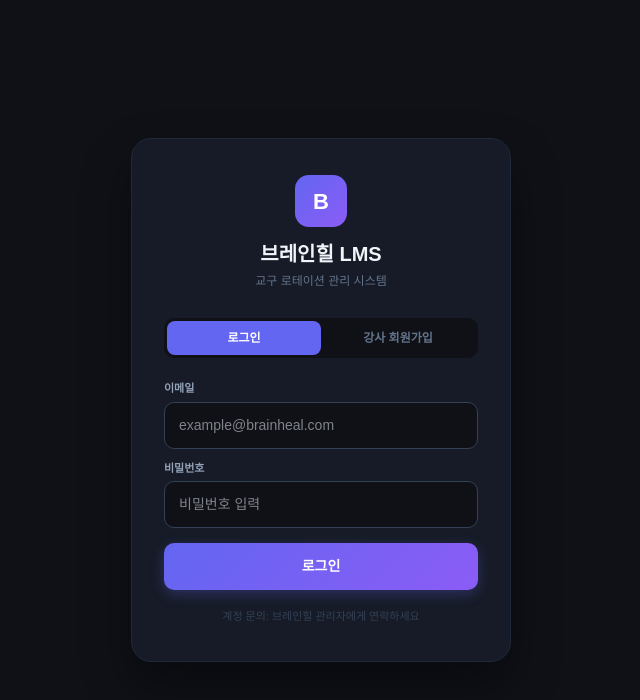
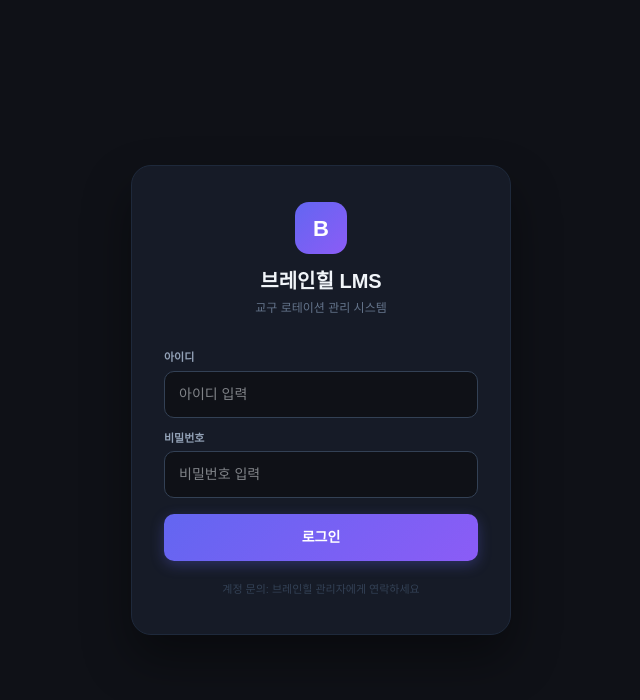
Before and after one commit to dream7076-create/brainheal, a Next.js app: page / in a window 1280 px wide. Shown: the top 700 px of the page, without its empty margins (319-959 px from the left). Built offline with nearby package versions, Linux system fonts and the light colour scheme.

Commit message:
Add files via upload

```diff
--- a/components/LoginScreen.jsx
+++ b/components/LoginScreen.jsx
@@ -1,100 +1,41 @@
 import { useState } from "react";
-import { SUPABASE_URL, SUPABASE_KEY } from "../lib/supabaseClient";
 
 export default function LoginScreen({ onLogin }) {
-  const [tab, setTab] = useState("login");
-  const [email, setEmail] = useState("");
+  const [userAccount, setUserAccount] = useState("");
   const [password, setPassword] = useState("");
-  const [name, setName] = useState("");
   const [loading, setLoading] = useState(false);
   const [error, setError] = useState("");
-  const [success, setSuccess] = useState("");
-
-  function reset() {
-    setEmail("");
-    setPassword("");
-    setName("");
-    setError("");
-    setSuccess("");
-  }
 
   async function handleLogin() {
-    if (!email || !password) {
-      setError("이메일과 비밀번호를 입력하세요.");
+    if (!userAccount.trim() || !password) {
+      setError("아이디와 비밀번호를 입력하세요.");
       return;
     }
     setLoading(true);
     setError("");
     try {
-      const res = await fetch(SUPABASE_URL + "/auth/v1/token?grant_type=password", {
+      const res = await fetch("/api/login", {
         method: "POST",
-        headers: { "apikey": SUPABASE_KEY, "Content-Type": "application/json" },
-        body: JSON.stringify({ email, password })
+        headers: { "Content-Type": "application/json" },
+        body: JSON.stringify({ user_account: userAccount.trim(), password })
       });
       const data = await res.json();
-      if (!res.ok) throw new Error(data.error_description || data.msg || "로그인 실패");
 
-      const accessToken = data.access_token;
-      const refreshToken = data.refresh_token;
-      const userId = data.user && data.user.id;
+      if (!res.ok) {
+        throw new Error(data.error || "로그인 실패");
+      }
 
-      const roleRes = await fetch(SUPABASE_URL + "/rest/v1/user_roles?user_id=eq." + userId + "&select=role", {
-        headers: { "apikey": SUPABASE_KEY, "Authorization": "Bearer " + accessToken }
+      onLogin({
+        accessToken: data.accessToken,
+        refreshToken: data.refreshToken,
+        userId: data.userId,
+        role: data.role,
+        instructorId: data.instructorId,
+        instructorName: data.instructorName,
+        userName: data.userName,
+        email: data.email,
       });
-      const roleData = await roleRes.json();
-      const role = roleData && roleData[0] ? roleData[0].role : "instructor";
-
-      let instructorId = null;
-      let instructorName = "";
-      if (role === "instructor") {
-        const instRes = await fetch(SUPABASE_URL + "/rest/v1/instructors?user_id=eq." + userId + "&select=id,name,region", {
-          headers: { "apikey": SUPABASE_KEY, "Authorization": "Bearer " + accessToken }
-        });
-        const instData = await instRes.json();
-        if (instData && instData[0]) {
-          instructorId = instData[0].id;
-          instructorName = (instData[0].region ? instData[0].region + " - " : "") + instData[0].name;
-        }
-      }
-      onLogin({ accessToken, refreshToken, userId, role, instructorId, instructorName });
-    } catch(e) {
-      setError(e.message);
-    } finally {
-      setLoading(false);
-    }
-  }
-
-  async function handleSignup() {
-    if (!name.trim()) {
-      setError("강사명을 입력하세요.");
-      return;
-    }
-    if (!email) {
-      setError("이메일을 입력하세요.");
-      return;
-    }
-    if (password.length < 6) {
-      setError("비밀번호는 6자 이상이어야 합니다.");
-      return;
-    }
-    setLoading(true);
-    setError("");
-    try {
-      const res = await fetch(SUPABASE_URL + "/auth/v1/signup", {
-        method: "POST",
-        headers: { "apikey": SUPABASE_KEY, "Content-Type": "application/json" },
-        body: JSON.stringify({
-          email,
-          password,
-          data: { name: name.trim() }
-        })
-      });
-      const data = await res.json();
-      if (!res.ok) throw new Error(data.error_description || data.msg || "회원가입 실패");
-      setSuccess("가입 완료! 관리자 승인 후 로그인하실 수 있습니다.");
-      reset();
-      setTimeout(function() { setTab("login"); setSuccess(""); }, 3000);
-    } catch(e) {
+    } catch (e) {
       setError(e.message);
     } finally {
       setLoading(false);
@@ -105,7 +46,8 @@ export default function LoginScreen({ onLogin }) {
     <div style={{ minHeight: "100vh", background: "#0F1117", display: "flex", alignItems: "center", justifyContent: "center", padding: "20px" }}>
       <div style={{ background: "#161B27", borderRadius: "20px", border: "1px solid #1E293B", padding: "36px 32px", width: "100%", maxWidth: "380px", boxShadow: "0 24px 48px rgba(0,0,0,0.4)" }}>
 
-        <div style={{ textAlign: "center", marginBottom: "28px" }}>
+        {/* 로고 */}
+        <div style={{ textAlign: "center", marginBottom: "32px" }}>
           <div style={{ width: "52px", height: "52px", borderRadius: "14px", background: "linear-gradient(135deg,#6366F1,#8B5CF6)", display: "flex", alignItems: "center", justifyContent: "center", margin: "0 auto 12px" }}>
             <span style={{ color: "#fff", fontSize: "22px", fontWeight: "900" }}>B</span>
           </div>
@@ -113,43 +55,32 @@ export default function LoginScreen({ onLogin }) {
           <div style={{ fontSize: "12px", color: "#64748B", marginTop: "3px" }}>교구 로테이션 관리 시스템</div>
         </div>
 
-        <div style={{ display: "flex", background: "#0F1117", borderRadius: "10px", padding: "3px", marginBottom: "22px" }}>
-          {["login","signup"].map(function(t) {
-            const isActive = tab === t;
-            return (
-              <button key={t} onClick={function() { setTab(t); reset(); }}
-                style={{ flex: 1, padding: "8px", borderRadius: "8px", border: "none", cursor: "pointer", fontSize: "12px", fontWeight: "700", background: isActive ? "#6366F1" : "transparent", color: isActive ? "#fff" : "#64748B", transition: "all 0.15s" }}>
-                {t === "login" ? "로그인" : "강사 회원가입"}
-              </button>
-            );
-          })}
-        </div>
-
-        <div style={{ display: "flex", flexDirection: "column", gap: "11px" }}>
-
-          {tab === "signup" && (
-            <div>
-              <label style={{ fontSize: "11px", fontWeight: "700", color: "#94A3B8", display: "block", marginBottom: "5px" }}>강사명 <span style={{ color: "#EF4444" }}>*</span></label>
-              <input value={name} onChange={function(e) { setName(e.target.value); setError(""); }}
-                placeholder="실명 입력 (예: 김은지)"
-                style={{ width: "100%", padding: "12px 14px", background: "#0F1117", border: "1.5px solid #334155", borderRadius: "10px", fontSize: "14px", color: "#F1F5F9", outline: "none", boxSizing: "border-box" }} />
-            </div>
-          )}
+        {/* 입력 폼 */}
+        <div style={{ display: "flex", flexDirection: "column", gap: "12px" }}>
 
           <div>
-            <label style={{ fontSize: "11px", fontWeight: "700", color: "#94A3B8", display: "block", marginBottom: "5px" }}>이메일</label>
-            <input type="email" value={email} onChange={function(e) { setEmail(e.target.value); setError(""); }}
-              onKeyDown={function(e) { if (e.key === "Enter") tab === "login" ? handleLogin() : handleSignup(); }}
-              placeholder="example@brainheal.com"
-              style={{ width: "100%", padding: "12px 14px", background: "#0F1117", border: "1.5px solid " + (error ? "#EF4444" : "#334155"), borderRadius: "10px", fontSize: "14px", color: "#F1F5F9", outline: "none", boxSizing: "border-box" }} />
+            <label style={{ fontSize: "11px", fontWeight: "700", color: "#94A3B8", display: "block", marginBottom: "5px" }}>아이디</label>
+            <input
+              value={userAccount}
+              onChange={function(e) { setUserAccount(e.target.value); setError(""); }}
+              onKeyDown={function(e) { if (e.key === "Enter") handleLogin(); }}
+              placeholder="아이디 입력"
+              autoComplete="username"
+              style={{ width: "100%", padding: "12px 14px", background: "#0F1117", border: "1.5px solid " + (error ? "#EF4444" : "#334155"), borderRadius: "10px", fontSize: "14px", color: "#F1F5F9", outline: "none", boxSizing: "border-box" }}
+            />
           </div>
 
           <div>
-            <label style={{ fontSize: "11px", fontWeight: "700", color: "#94A3B8", display: "block", marginBottom: "5px" }}>비밀번호 {tab === "signup" && <span style={{ color: "#64748B", fontWeight: "400" }}>(6자 이상)</span>}</label>
-            <input type="password" value={password} onChange={function(e) { setPassword(e.target.value); setError(""); }}
-              onKeyDown={function(e) { if (e.key === "Enter") tab === "login" ? handleLogin() : handleSignup(); }}
+            <label style={{ fontSize: "11px", fontWeight: "700", color: "#94A3B8", display: "block", marginBottom: "5px" }}>비밀번호</label>
+            <input
+              type="password"
+              value={password}
+              onChange={function(e) { setPassword(e.target.value); setError(""); }}
+              onKeyDown={function(e) { if (e.key === "Enter") handleLogin(); }}
               placeholder="비밀번호 입력"
-              style={{ width: "100%", padding: "12px 14px", background: "#0F1117", border: "1.5px solid " + (error ? "#EF4444" : "#334155"), borderRadius: "10px", fontSize: "14px", color: "#F1F5F9", outline: "none", boxSizing: "border-box" }} />
+              autoComplete="current-password"
+              style={{ width: "100%", padding: "12px 14px", background: "#0F1117", border: "1.5px solid " + (error ? "#EF4444" : "#334155"), borderRadius: "10px", fontSize: "14px", color: "#F1F5F9", outline: "none", boxSizing: "border-box" }}
+            />
           </div>
 
           {error && (
@@ -157,20 +88,17 @@ export default function LoginScreen({ onLogin }) {
               {error}
             </div>
           )}
-          {success && (
-            <div style={{ background: "rgba(34,197,94,0.1)", border: "1px solid rgba(34,197,94,0.3)", borderRadius: "8px", padding: "10px 13px", fontSize: "12px", color: "#22C55E", fontWeight: "600" }}>
-              {success}
-            </div>
-          )}
 
-          <button onClick={tab === "login" ? handleLogin : handleSignup} disabled={loading}
+          <button
+            onClick={handleLogin}
+            disabled={loading}
             style={{ padding: "13px", background: loading ? "#334155" : "linear-gradient(135deg,#6366F1,#8B5CF6)", color: "#fff", border: "none", borderRadius: "10px", fontSize: "14px", fontWeight: "700", cursor: loading ? "not-allowed" : "pointer", marginTop: "4px", boxShadow: loading ? "none" : "0 4px 14px rgba(99,102,241,0.3)" }}>
-            {loading ? (tab === "login" ? "로그인 중..." : "가입 중...") : (tab === "login" ? "로그인" : "회원가입")}
+            {loading ? "로그인 중..." : "로그인"}
           </button>
         </div>
 
-        <div style={{ textAlign: "center", marginTop: "18px", fontSize: "11px", color: "#334155" }}>
-          {tab === "login" ? "계정 문의: 브레인힐 관리자에게 연락하세요" : "가입 후 관리자 승인이 필요합니다"}
+        <div style={{ textAlign: "center", marginTop: "20px", fontSize: "11px", color: "#334155" }}>
+          계정 문의: 브레인힐 관리자에게 연락하세요
         </div>
       </div>
     </div>
```
